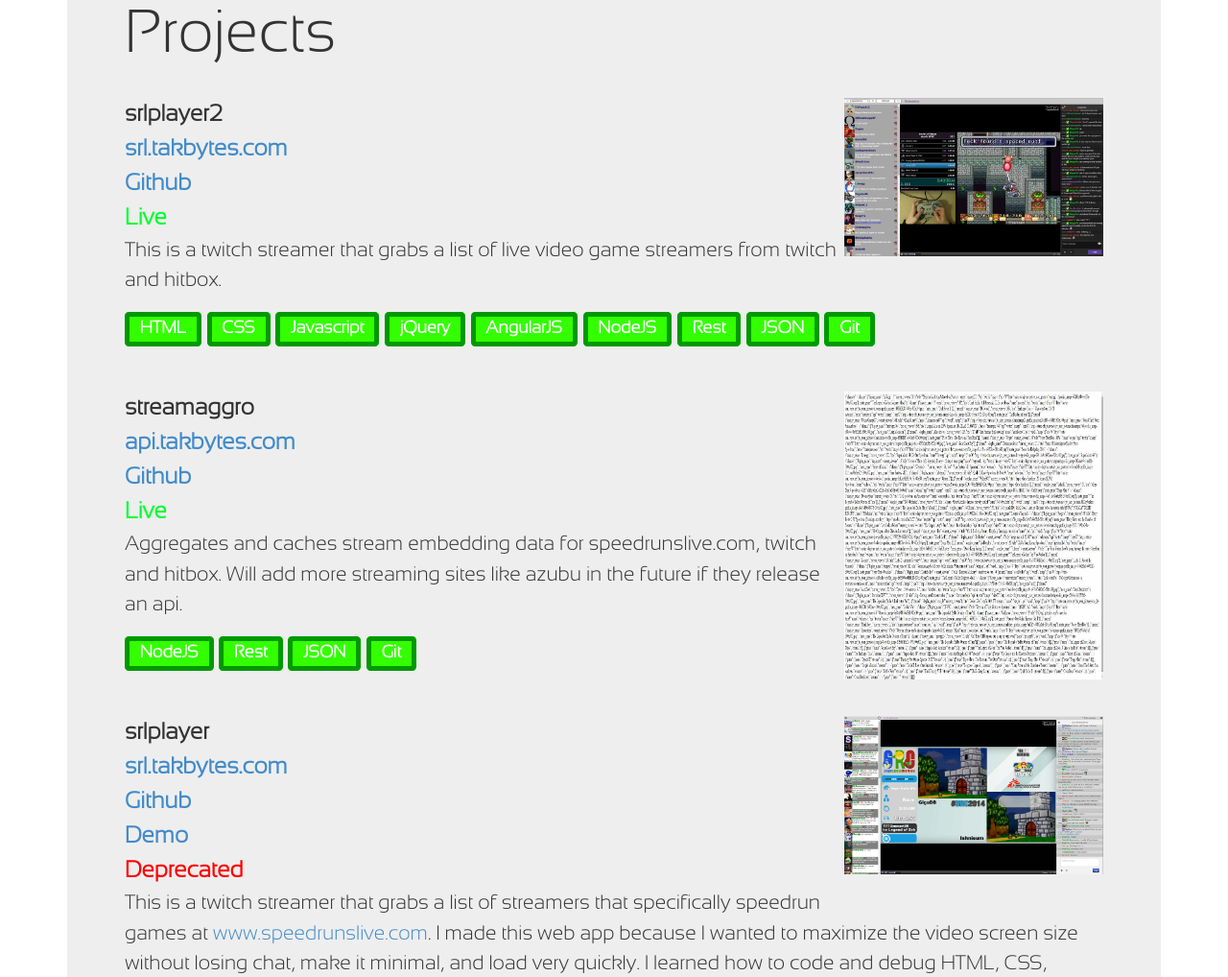
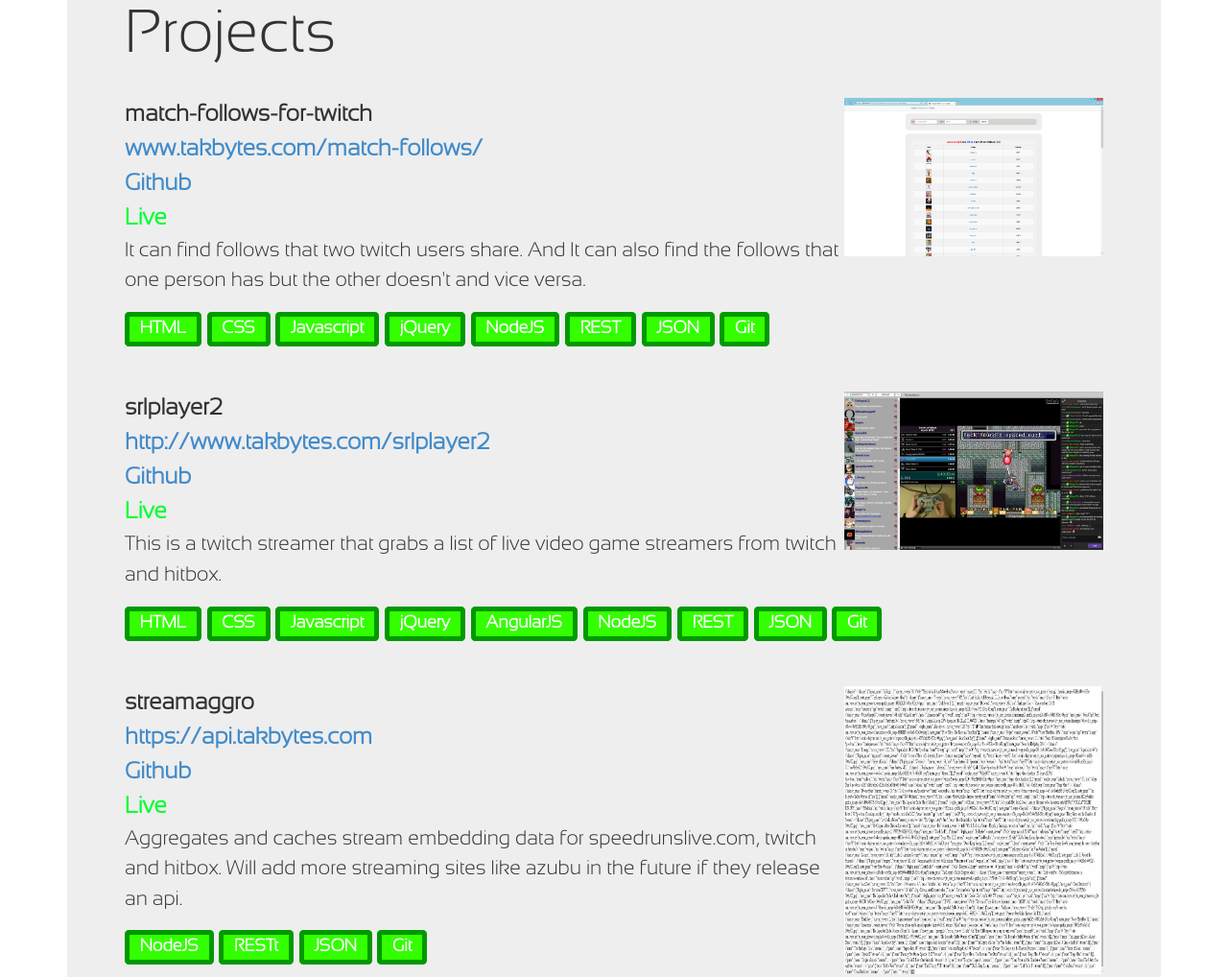
Before and after one commit to tadachi/homepage, a website: page view/index.html in a window 1280 px wide. Shown: the part 1344-2362 px from the top of the page at 96% size. Drawn offline with Linux system fonts and the light colour scheme.

Commit message:
Added new project, fixed hyperlinks.

```diff
--- a/view/css/main.css
+++ b/view/css/main.css
@@ -12,9 +12,6 @@
 margin: 0;
 width: 100%;
 background-color: darkblue;
-/* overflow:hidden;
-overflow-x:hidden;
-overflow-y:hidden;  */
 }
 
 .links
@@ -97,6 +94,7 @@
 src: url('../fonts/SansationLight.eot');
 src: local('../fonts/SansationLight'), url('../fonts/SansationLight.woff') format('woff'), url('../fonts/SansationLight.ttf') format('truetype');
 }
+
 /* use this class to attach this font to any element i.e. <p class="fontsforweb_fontid_423">Text with this font applied</p> */
 .senlightfont {
     font-family: 'SansationLight' !important;
--- a/view/index.html
+++ b/view/index.html
@@ -1,5 +1,5 @@
 <!DOCTYPE html>
-<html lang='en' ng-app='app'>
+<html lang='en'>
 <head>
     <meta content='text/html; charset=utf-8' http-equiv='content-type'>
     <meta name="viewport" content="width=device-width, initial-scale=1, maximum-scale=1"> <!-- Tells mobile devices to scale. Will not work without this line -->
@@ -129,9 +129,31 @@
         <div><h1>Projects</h1><br /></div>
         <div class='info'>
             <div class="project-name">
+                <img class='preview' src='img/match-follows-preview.png'/>
+                match-follows-for-twitch<br />
+                <a href='http://www.takbytes.com/match-follows/'>www.takbytes.com/match-follows/</a><br />
+                <a href='https://github.com/tadachi/match-follows-for-twitch'>Github</a><br />
+                <span class="live">Live</span><br />
+            </div>
+            <p class="project-summary">
+                It can find follows that two twitch users share.
+
+                And It can also find the follows that one person has but the other doesn't and vice versa.
+            </p>
+            <span class="label round">HTML</span>
+            <span class="label round">CSS</span>
+            <span class="label round">Javascript</span>
+            <span class="label round">jQuery</span>
+            <span class="label round">NodeJS</span>
+            <span class="label round">REST</span>
+            <span class="label round">JSON</span>
+            <span class="label round">Git</span>
+        </div>
+        <div class='info'>
+            <div class="project-name">
                 <img class='preview' src='img/srlplayer2-preview.jpg'/>
                 srlplayer2<br />
-                <a href='http://srl.takbytes.com'>srl.takbytes.com</a><br />
+                <a href='http://www.takbytes.com/srlplayer2'>http://www.takbytes.com/srlplayer2</a><br />
                 <a href='https://github.com/tadachi/srlplayer2'>Github</a><br />
                 <span class="live">Live</span><br />
             </div>
@@ -144,7 +166,7 @@
             <span class="label round">jQuery</span>
             <span class="label round">AngularJS</span>
             <span class="label round">NodeJS</span>
-            <span class="label round">Rest</span>
+            <span class="label round">REST</span>
             <span class="label round">JSON</span>
             <span class="label round">Git</span>
         </div>
@@ -152,7 +174,7 @@
             <div class="project-name">
                 <img class='preview-long' src='img/streamaggro-preview.jpg' />
                 streamaggro<br />
-                <a href='http://api.takbytes.com'>api.takbytes.com</a><br />
+                <a href='https://api.takbytes.com'>https://api.takbytes.com</a><br />
                 <a href='https://github.com/tadachi/streamaggro'>Github</a><br />
                 <span class="live">Live</span><br />
             </div>
@@ -160,7 +182,7 @@
                 Aggregates and caches stream embedding data for speedrunslive.com, twitch and hitbox. Will add more streaming sites like azubu in the future if they release an api.
             </p>
             <span class="label round">NodeJS</span>
-            <span class="label round">Rest</span>
+            <span class="label round">RESTt</span>
             <span class="label round">JSON</span>
             <span class="label round">Git</span>
         </div>
@@ -168,7 +190,7 @@
             <div class="project-name">
                 <img class='preview' src='img/srlplayer-preview.jpg' />
                 srlplayer<br />
-                <a href='http://srl.takbytes.com'>srl.takbytes.com</a><br />
+                <a href='http://www.takbytes.com/srlplayer2'>http://www.takbytes.com/srlplayer2</a><br />
                 <a href='https://github.com/tadachi/srlplayer'>Github</a><br />
                 <a href='webm/srlplayer.webm'>Demo</a><br />
                 <span class="deprecated">Deprecated</span><br />
@@ -185,7 +207,7 @@
             <span class="label round">Javascript</span>
             <span class="label round">jQuery</span>
             <span class="label round">NodeJS</span>
-            <span class="label round">Rest</span>
+            <span class="label round">REST</span>
             <span class="label round">JSON</span>
             <span class="label round">Git</span>
         </div>
@@ -193,7 +215,7 @@
             <div class="project-name">
                 <img class='preview' src='img/multitwitchchat-preview.jpg' />
                 multi-twitch-chat<br />
-                <a href='http://mtc.takbytes.com'>mtc.takbytes.com</a><br />
+                <a href='http://www.takbytes.com/multi-twitch-chat'>http://www.takbytes.com/multi-twitch-chat</a><br />
                 <a href='https://github.com/tadachi/multi-twitch-chat'>Github</a><br />
                 <a href='webm/multitwitchchat.webm'>Demo</a><br />
                 <span style='color: #FFCC00; font-weight:bold;'>Maintenance</span>/<span class="live">Live</span><br />
```
Also changed, not shown: view/img/match-follows-preview.png (added).
